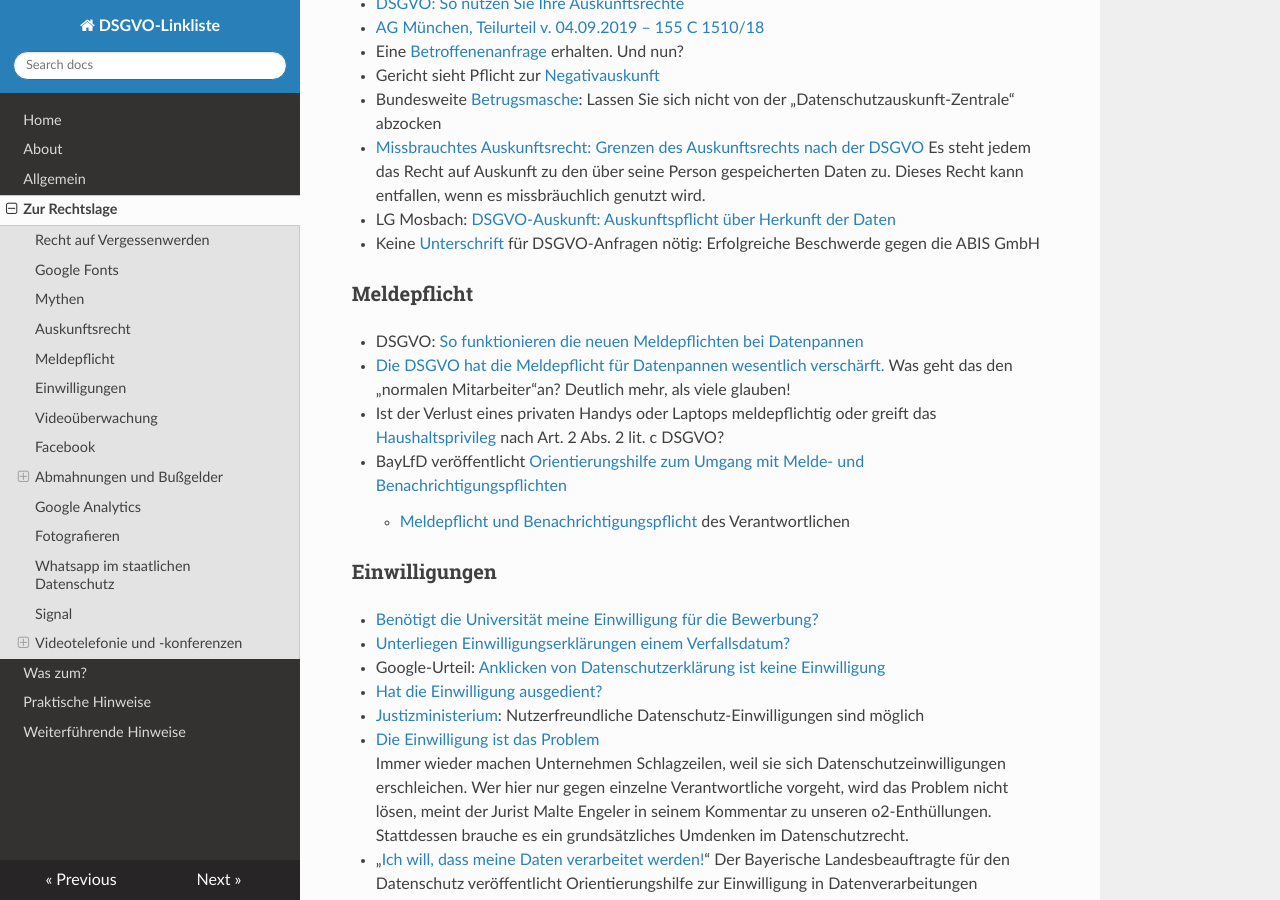
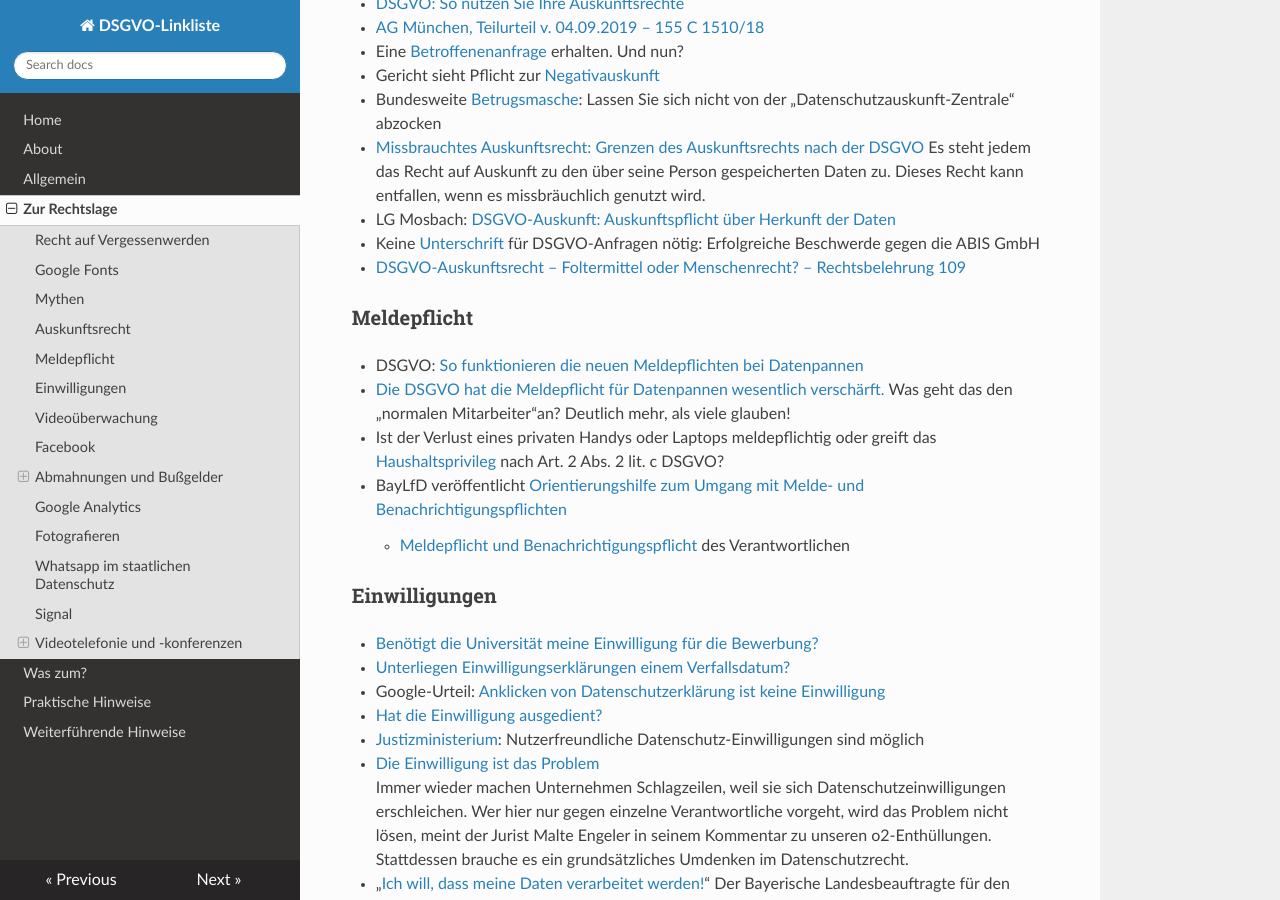
Before and after one commit to jrselzer/DSGVO-Linkliste, an MkDocs documentation site: the page built from docs/Zur_Rechtslage.md, in a window 1280 px wide and 900 px high, scrolled down 1779 px. Built offline with MkDocs 1.6.1, drawn with Linux system fonts in a browser that asks for light colours; nearby versions of some CDN libraries.

Commit message:
Update Zur_Rechtslage.md

```diff
--- a/docs/Zur_Rechtslage.md
+++ b/docs/Zur_Rechtslage.md
@@ -58,6 +58,7 @@ Zur Rechtslage
 * [Missbrauchtes Auskunftsrecht: Grenzen des Auskunftsrechts nach der DSGVO](https://www.heise.de/hintergrund/Missbrauchtes-Auskunftsrecht-Grenzen-des-Auskunftsrechts-nach-der-DSGVO-7203394.html?seite=all) Es steht jedem das Recht auf Auskunft zu den über seine Person gespeicherten Daten zu. Dieses Recht kann entfallen, wenn es missbräuchlich genutzt wird.
 * LG Mosbach: [DSGVO-Auskunft: Auskunftspflicht über Herkunft der Daten](https://www.dr-bahr.com/news/dsgvo-auskunft-auskunftspflicht-ueber-herkunft-der-daten.html?utm_source=dlvr.it&utm_medium=twitter)
 * Keine [Unterschrift](https://www.datenanfragen.de/blog/abis-unterschrift-dsgvo-anfragen/) für DSGVO-Anfragen nötig: Erfolgreiche Beschwerde gegen die ABIS GmbH
+* [DSGVO-Auskunftsrecht – Foltermittel oder Menschenrecht? – Rechtsbelehrung 109](https://rechtsbelehrung.com/109-dsgvo-auskunft/)
 
 ### Meldepflicht
 * DSGVO: [So funktionieren die neuen Meldepflichten bei Datenpannen](https://www.heise.de/hintergrund/DSGVO-So-funktionieren-die-neuen-Meldepflichten-bei-Datenpannen-4426089.html)
```
